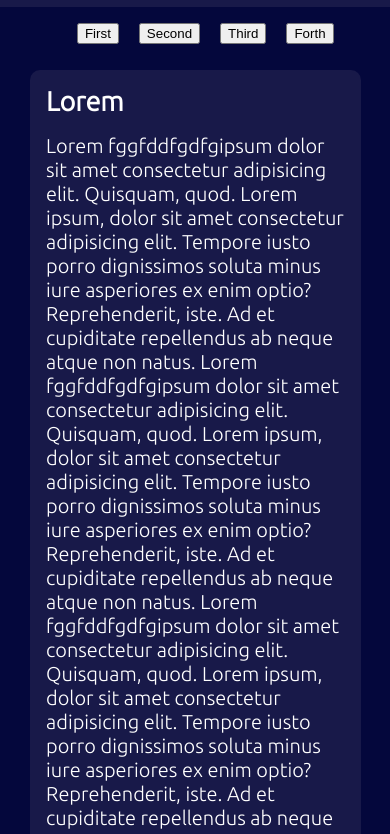
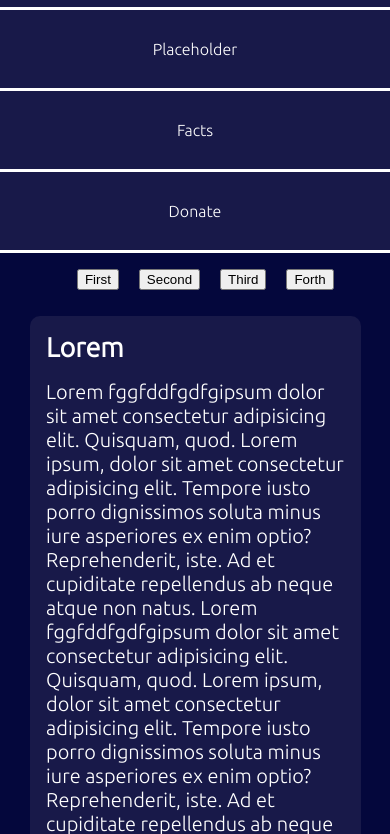
Before and after one commit to waqzrrqodi/minisajten, a plain HTML site: page index.html in a window 390 px wide. Shown: the part 61-895 px from the top of the page. Drawn offline with Linux system fonts and the light colour scheme.

Commit message:
ALL SORTS OF THINGS

```diff
--- a/css/style.css
+++ b/css/style.css
@@ -48,7 +48,7 @@ body {
 
   .menu-icon i {
     font-size: 24px;
-    color: #fff;
+    color: rgb(66, 66, 66);
   }
 
 
@@ -64,7 +64,15 @@ body {
   ul.dropdown-content {
     display: block;
     }
-
+  ul.nav-menu-dropdown{
+  display: flex;
+  flex-direction: column;
+  list-style: square;
+  align-items: center;
+  padding: 0;
+  margin: 0;
+  width: 100%;
+  }
   .menu-icon {
   display: block;
   }
@@ -78,10 +86,17 @@ body {
     position: relative;
     transition: height 0.5s ease;
   }
+  .dropdown-content.active {
+    display: flex;
+    align-items: center;
+    justify-content: center;
+    height: fit-content;
+    width: auto;
+    background-color: #181949;
+    z-index: 1;
+  }
   .dropdown-content{
-    display: flex;
-    justify-content: center;
-    align-items: center;
+    display: none;
   }
   .Menu__choice {
     display: flex;
@@ -91,7 +106,23 @@ body {
     height: 100%;
     margin-right: 5%;
   }
+  .nav-item-dropdown {
+    display: flex;
+    justify-content: center;
+    align-items: center;
+    width: 100%;
+    height: 100%;
+    padding-top: 20px;
+    padding-bottom: 20px;
+    border-top: #fff solid 3px;
   }
+  .nav-item-dropdown a {
+    color: #fff;
+    text-decoration: none;
+    font-size: 16px;
+    margin: 10px;
+  }
+}
 
   @media screen and (min-width: 701px) {
   /* show the menu and hide the hamburger icon */
--- a/index.html
+++ b/index.html
@@ -27,15 +27,15 @@
           <i class="fa fa-bars"></i>
         </button>
       </div>
-      <div class="dropdown-content navbar-collapse">
-        <ul class="nav-menu">
-          <li class="nav-item dropdown"><a href="#">Placeholder</a></li>
-          <li class="nav-item dropdown"><a href="facts.html">Facts</a></li>
-          <li class="nav-item dropdown"><a href="donate.html">Donate</a></li>
+    </nav>
+    <main>
+      <div class="dropdown-content active">
+        <ul class="nav-menu-dropdown">
+          <li class="nav-item-dropdown"><a href="#">Placeholder</a></li>
+          <li class="nav-item-dropdown"><a href="facts.html">Facts</a></li>
+          <li class="nav-item-dropdown" style="border-bottom: #fff solid 3px;"><a href="donate.html">Donate</a></li>
         </ul>
       </div>
-    </nav>
-    <main>
       <div>
         <div>
           <div class="Menu__choice">
@@ -154,12 +154,16 @@
         }
     </script>
     <script>
-          const menuIcon = document.querySelector('.menu-icon');
-          const menu = document.querySelector('.menu__list');
+          // Get references to the button and the dropdown content
+          const button = document.querySelector('.menu-icon button');
+          const dropdown = document.querySelector('.dropdown-content');
 
-          menuIcon.addEventListener('click', () => {
-          menu.classList.toggle('open');
+          // Add a click event listener to the button
+          button.addEventListener('click', () => {
+          // Toggle the 'active' class on the dropdown content
+          dropdown.classList.toggle('active');
           });
+
     </script>
   </body>
   </html>
```
